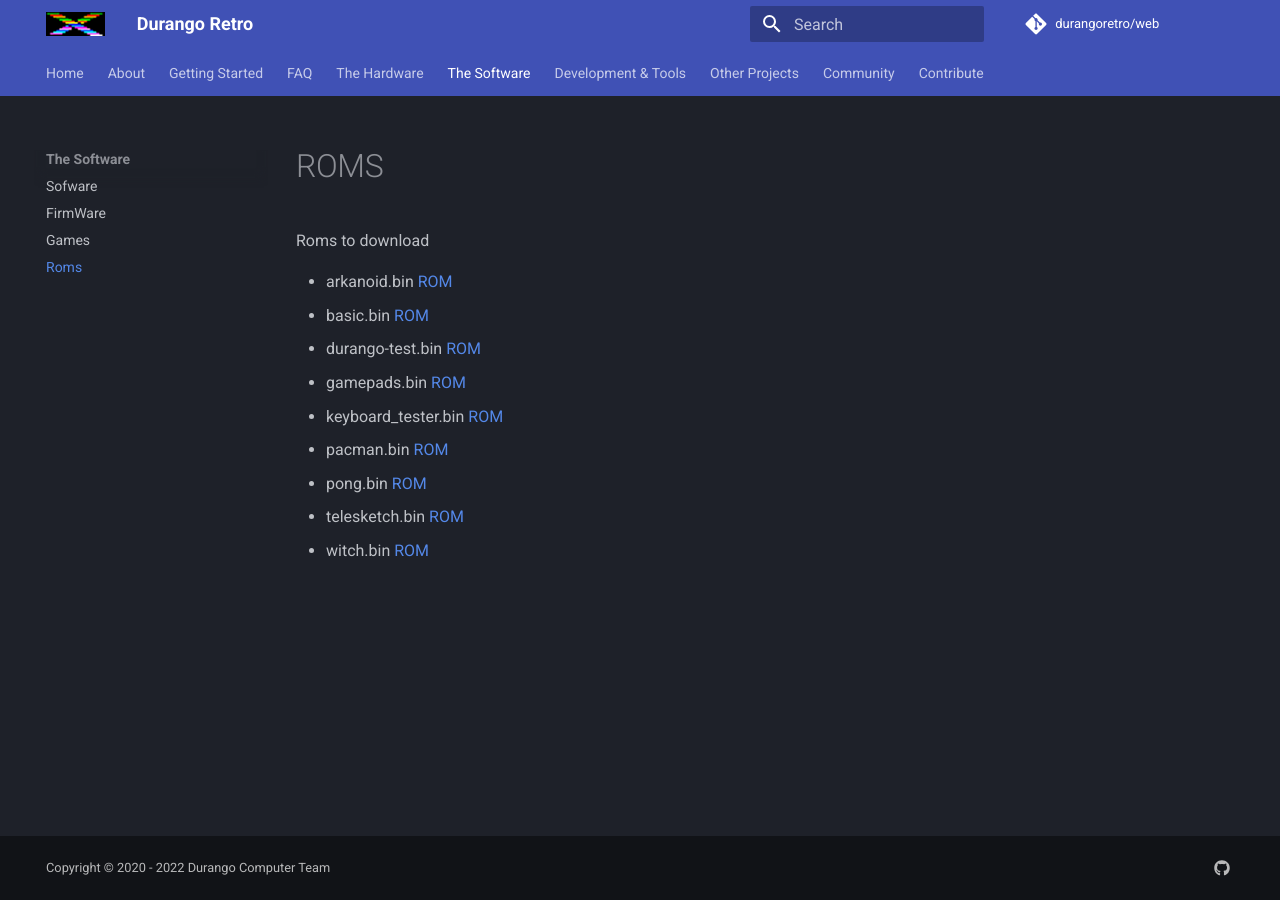
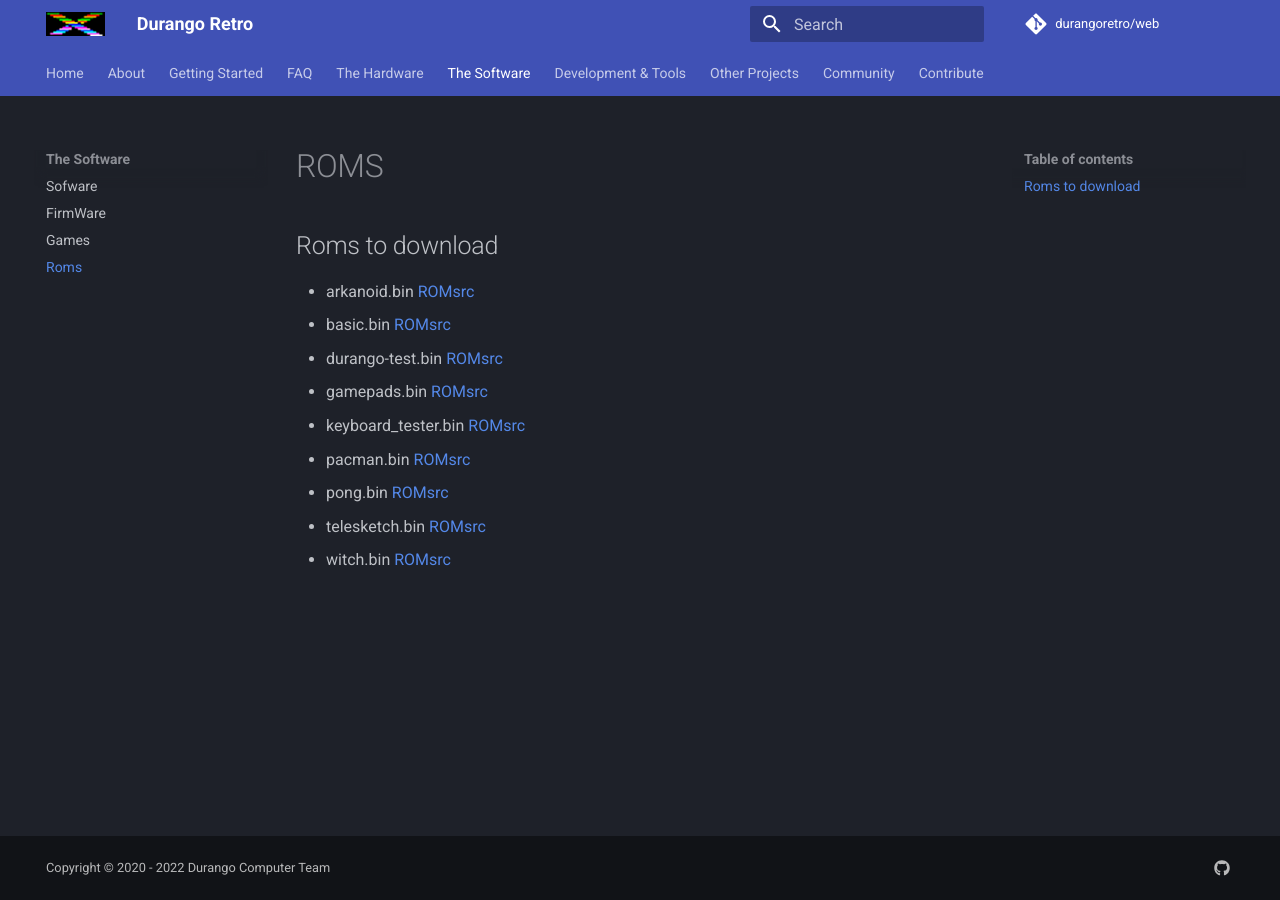
Before and after one commit to durangoretro/web, an MkDocs documentation site: the page built from docs/software/roms.md, in a window 1280 px wide. Built offline with MkDocs 1.6.1 and Material for MkDocs 9.7.7, drawn with Linux system fonts in a browser that asks for light colours; comment, search, counter and statistics services are not loaded.

Commit message:
Add roms source links

```diff
--- a/docs/software/roms.md
+++ b/docs/software/roms.md
@@ -1,13 +1,13 @@
 # ROMS
 
-Roms to download
+## Roms to download
 
-* arkanoid.bin [ROM](../assets/bin/arkanoid.bin)
-* basic.bin [ROM](../assets/bin/basic.bin)
-* durango-test.bin [ROM](../assets/bin/durango-test.bin)
-* gamepads.bin [ROM](../assets/bin/gamepads.bin)
-* keyboard_tester.bin [ROM](../assets/bin/keyboard_tester.bin)
-* pacman.bin [ROM](../assets/bin/pacman.bin)
-* pong.bin [ROM](../assets/bin/pong.bin)
-* telesketch.bin [ROM](../assets/bin/telesketch.bin)
-* witch.bin [ROM](../assets/bin/witch.bin)
+* arkanoid.bin [ROM](../assets/bin/arkanoid.bin)[src](https://github.com/durangoretro/arkanoid)
+* basic.bin [ROM](../assets/bin/basic.bin)[src]()
+* durango-test.bin [ROM](../assets/bin/durango-test.bin)[src]()
+* gamepads.bin [ROM](../assets/bin/gamepads.bin)[src](https://github.com/durangoretro/durango_demos/blob/main/gamepads.s)
+* keyboard_tester.bin [ROM](../assets/bin/keyboard_tester.bin)[src](https://github.com/durangoretro/durango_demos/blob/main/keyboard_tester.c)
+* pacman.bin [ROM](../assets/bin/pacman.bin)[src]()
+* pong.bin [ROM](../assets/bin/pong.bin)[src](https://github.com/durangoretro/durango_demos/blob/main/pong.s)
+* telesketch.bin [ROM](../assets/bin/telesketch.bin)[src](https://github.com/durangoretro/telesketch)
+* witch.bin [ROM](../assets/bin/witch.bin)[src](https://github.com/durangoretro/witch)
```
Also changed, not shown: docs/software/software.md (+0 -12 lines).
